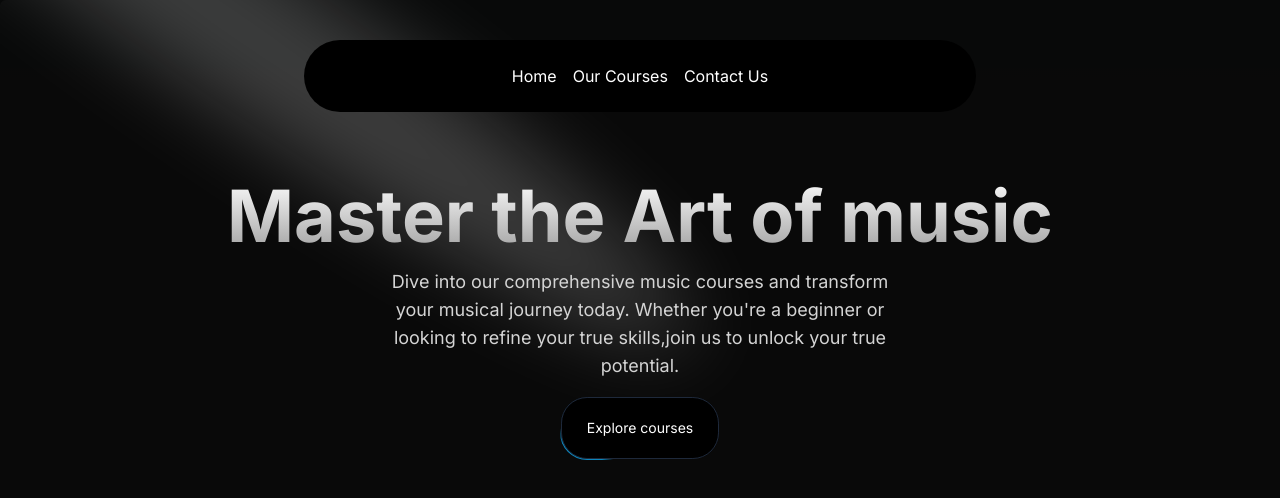
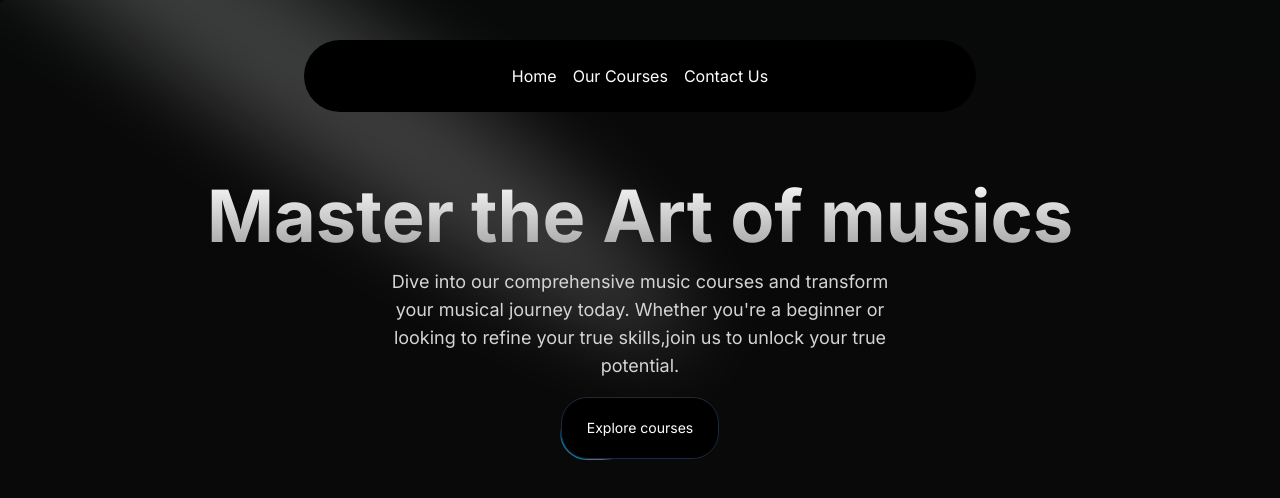
Before and after one commit to MohdZaidRapid/01-nextjs, a Next.js app: page / in a window 1280 px wide. Shown: the top 498 px of the page. Built offline with nearby package versions, Linux system fonts and the light colour scheme.

Commit message:
added accetrnity

```diff
--- a/src/components/HeroSection.jsx
+++ b/src/components/HeroSection.jsx
@@ -12,7 +12,7 @@ function HeroSection() {
       />
       <div className="p-4 relative z-10 w-full text-center">
         <h1 className="mt-20 md:mt-0 text-4xl md:text-7xl font-bold bg-clip-text text-transparent bg-gradient-to-b from-neutral-50 to-neutral-400">
-          Master the Art of music
+          Master the Art of musics
         </h1>
         <p className="mt-4 font-normal text-base md:text-lg text-neutral-300 max-w-lg mx-auto">
           Dive into our comprehensive music courses and transform your musical
```
